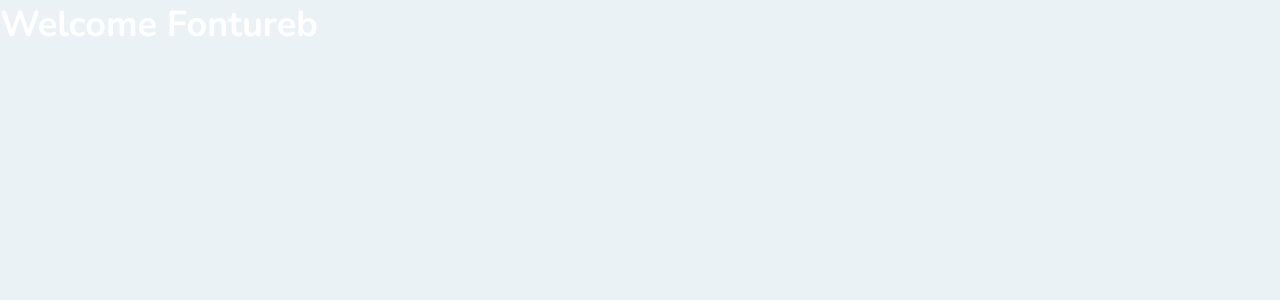
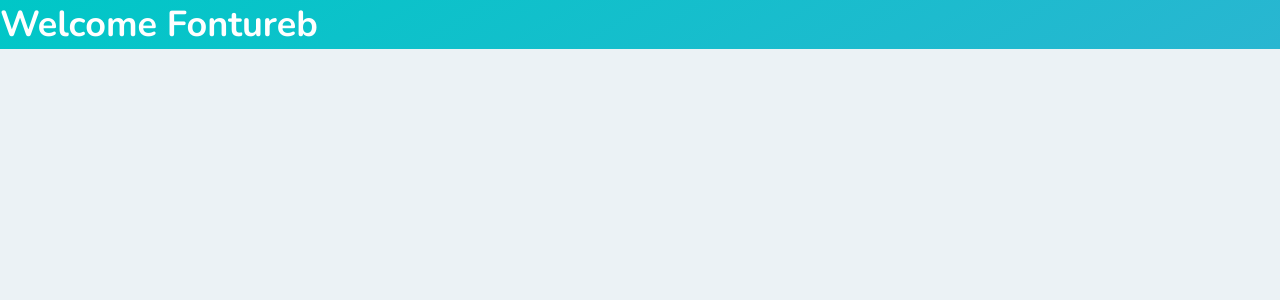
Before and after one commit to FelipeFontouraBr/Happy-React, a React (Create React App) app in the folder web/: page / in a window 1280 px wide. Shown: the top 300 px of the page. Built offline with nearby package versions, Linux system fonts and the light colour scheme.

Commit message:
Added background linear

```diff
--- a/web/src/styles/pages/landing.css
+++ b/web/src/styles/pages/landing.css
@@ -1,3 +1,3 @@
 #page-landing {
-
+    background: linear-gradient(329.54deg, #29B6D1 0%, #00C7C7 100%);
 }
```
